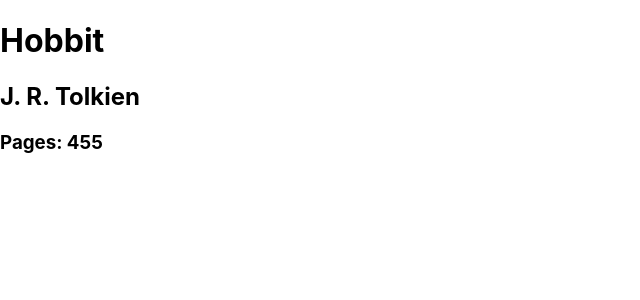
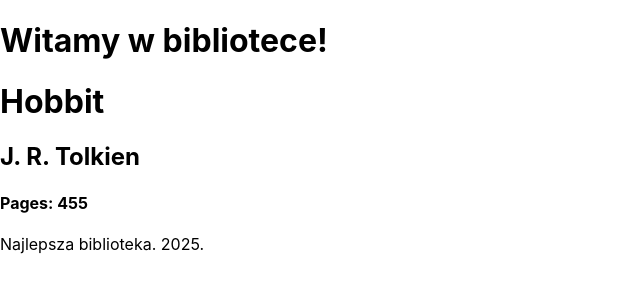
Before and after one commit to lukwac123/first-app, a React (Create React App) app: page / in a window 1280 px wide. Shown: the top 300 px of the page, without its empty margins (0-640 px from the left). Built offline with nearby package versions, Linux system fonts and the light colour scheme.

Commit message:
Dodanie komponentu klasowego i funkcyjnych

```diff
--- a/src/Book.js
+++ b/src/Book.js
@@ -1,17 +1,31 @@
-const book = {
+import React, { Component } from "react";
+import Heder from "./Heder";
+import Footer from "./Footer";
+
+class Book extends Component {
+    constructor(props) {
+        super(props);
+        this.state = {
+            book: {
                 title: "Hobbit",
                 author: "J. R. Tolkien",
                 pages: "455"
+            }
+
+        }
     };
 
-function Book() {
+    render() {
         return (
-        <div className="App">
-            <h1>{book.title}</h1>
-            <h2>{book.author}</h2>
-            <h3>Pages: {book.pages}</h3>
+            <div>
+                <Heder />
+                <h1>{this.state.book.title}</h1>
+                <h2>{this.state.book.author}</h2>
+                <h4>Pages: {this.state.book.pages}</h4>
+                <Footer />
             </div>
         );
     }
+}
 
 export default Book;
--- /dev/null
+++ b/src/Footer.js
@@ -0,0 +1,7 @@
+function Footer() {
+    return (
+        <p>Najlepsza biblioteka. 2025.</p>
+    );
+}
+
+export default Footer;
--- /dev/null
+++ b/src/Heder.js
@@ -0,0 +1,7 @@
+function Heder(){
+    return (
+        <h1>Witamy w bibliotece!</h1>
+    );
+}
+
+export default Heder;
```
Lines whose indentation alone changed are shown as unchanged.
